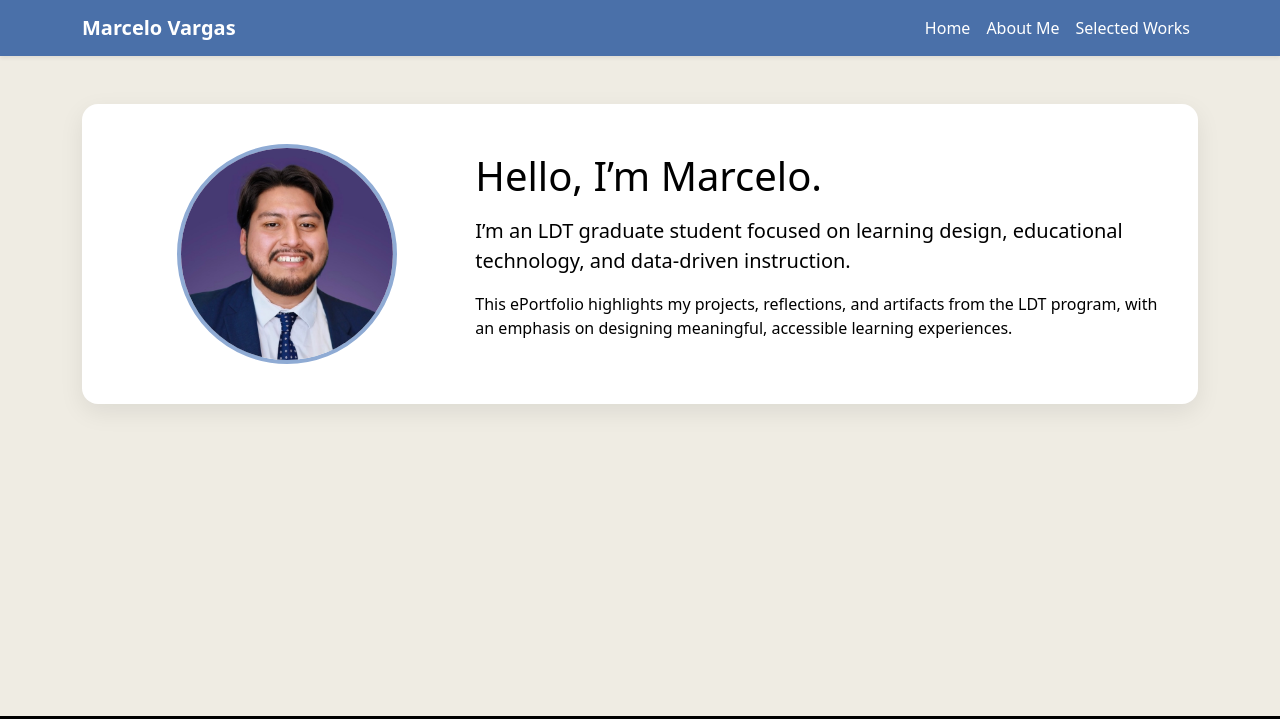
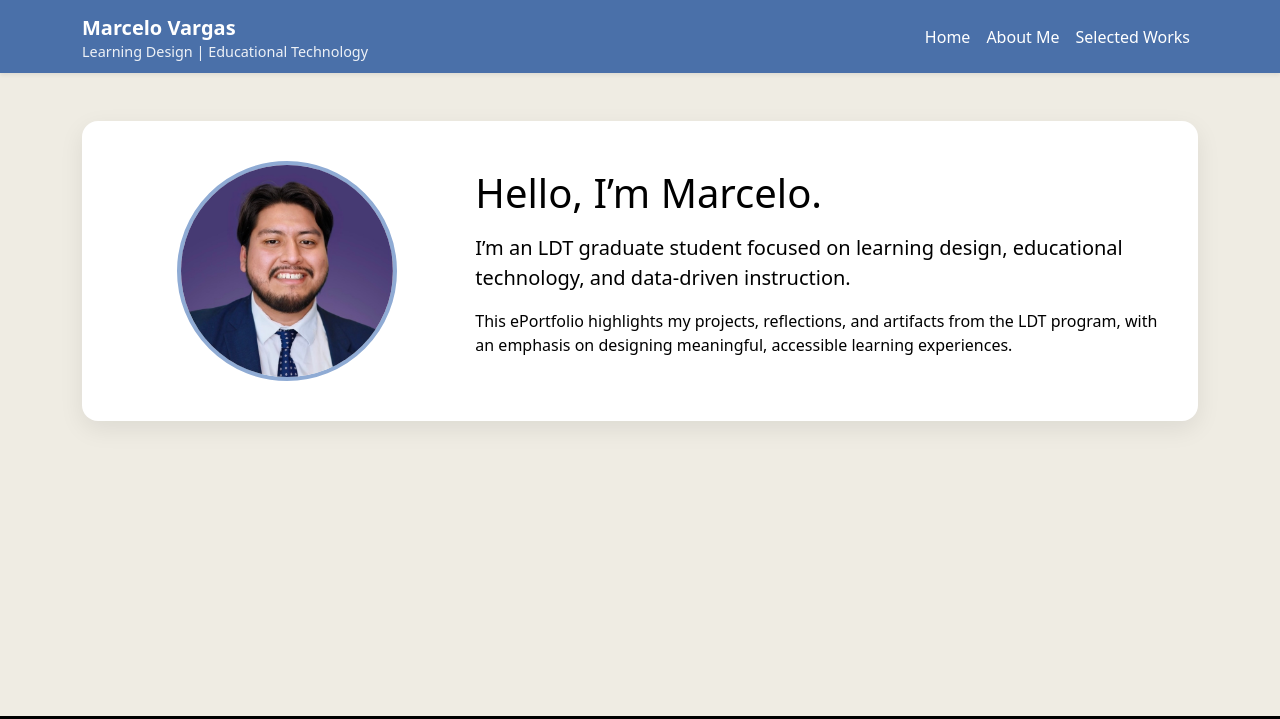
Before and after one commit to mnvargas312/ePortfolio, a plain HTML site: page index.html in a window 1280 px wide. Shown: the top 719 px of the page. Drawn offline with nearby package versions, Linux system fonts and the light colour scheme.

Commit message:
add tagline to navbar on homepage

```diff
--- a/css/styles.css
+++ b/css/styles.css
@@ -267,3 +267,10 @@ main {
 .site-footer {
   margin-top: auto;
 }
+
+/* Tagline on homepage */
+.tagline {
+  font-size: 0.9rem;
+  opacity: 0.9;
+  line-height: 1.2;
+}
--- a/index.html
+++ b/index.html
@@ -18,7 +18,13 @@
   <!-- Top bar with name + nav -->
   <nav class="navbar navbar-expand-lg navbar-dark navbar-mv shadow-sm">
     <div class="container">
-      <a class="navbar-brand fw-bold" href="#">Marcelo Vargas</a>
+      <a class="navbar-brand fw-bold d-flex flex-column" href="#">
+        Marcelo Vargas
+        <span class="tagline fw-normal" style="font-size: 0.9rem; opacity: 0.9;">
+          Learning Design | Educational Technology
+        </span>
+      </a>
+
       <button class="navbar-toggler" type="button" data-bs-toggle="collapse" data-bs-target="#mainNav">
         <span class="navbar-toggler-icon"></span>
       </button>
```
